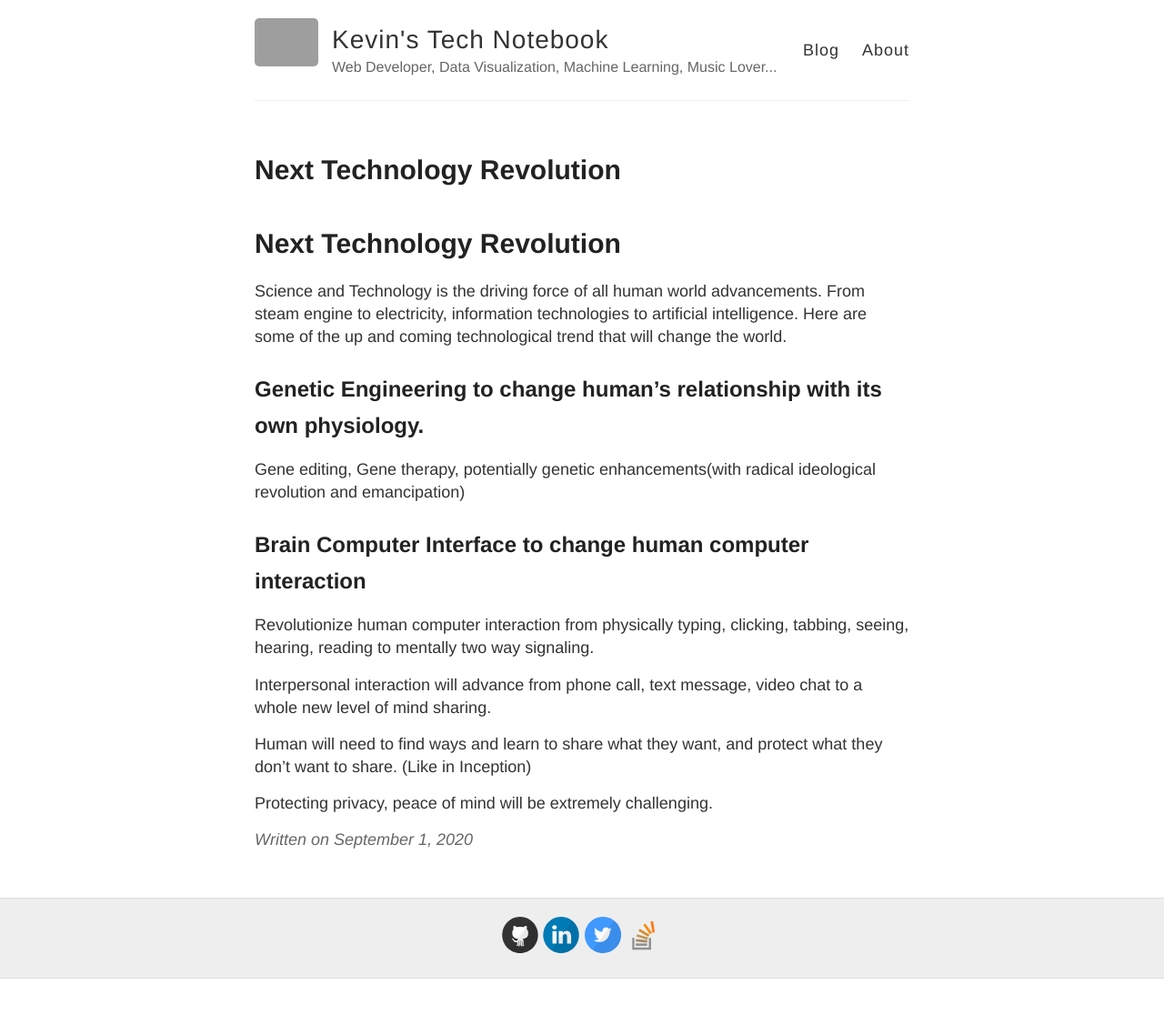
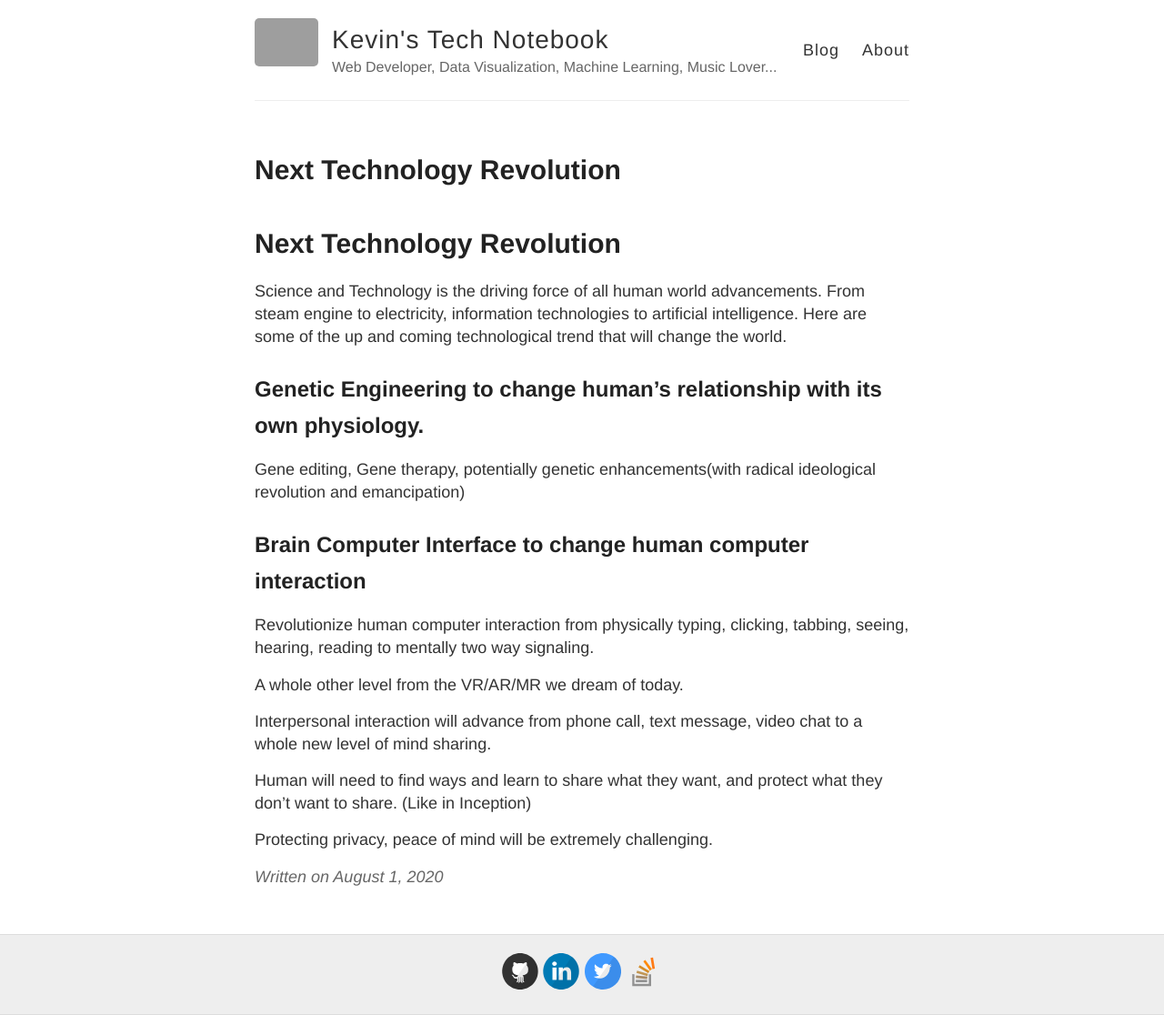
Before and after one commit to KevKeyingLi/KevKeyingLi.github.io, a Jekyll site: the page built from _posts/2020-08-01-Next-Technology-Revolution.md, in a window 1280 px wide. Shown: the whole page at 91% size. Built offline with Jekyll 4.4.1, drawn with Linux system fonts in a browser that asks for light colours; our own code applies the rules of GitHub Pages for plain Markdown files; before the commit the page ends 1076 px from its top, so only the background shows below that; grey boxes are pictures that could not be loaded.

Commit message:
Add comparison on VR/AR

```diff
--- a/_posts/2020-9-1-Next-Technology-Revolution.md
+++ b/_posts/2020-08-01-Next-Technology-Revolution.md
@@ -7,6 +7,8 @@ Gene editing, Gene therapy, potentially genetic enhancements(with radical ideolo
 ## Brain Computer Interface to change human computer interaction
 Revolutionize human computer interaction from physically typing, clicking, tabbing, seeing, hearing, reading to mentally two way signaling.
 
+A whole other level from the VR/AR/MR we dream of today.
+
 Interpersonal interaction will advance from phone call, text message, video chat to a whole new level of mind sharing.
 
 Human will need to find ways and learn to share what they want, and protect what they don't want to share. (Like in Inception)
```
